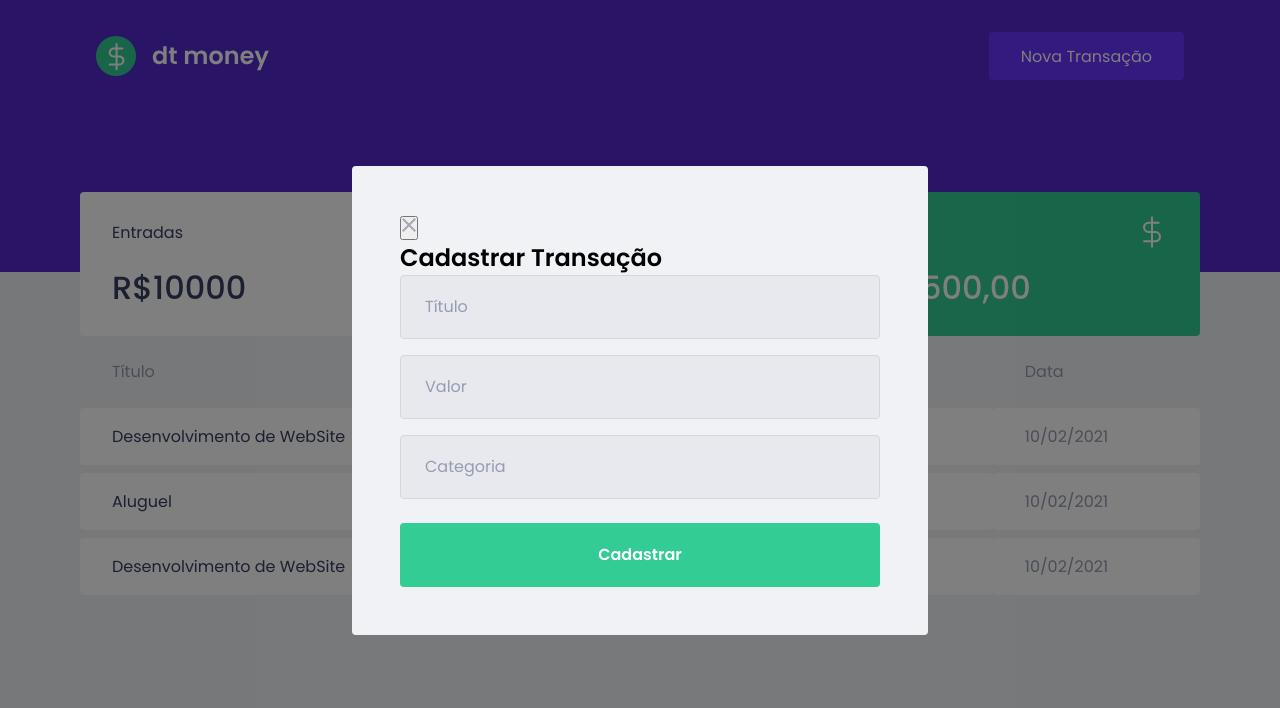
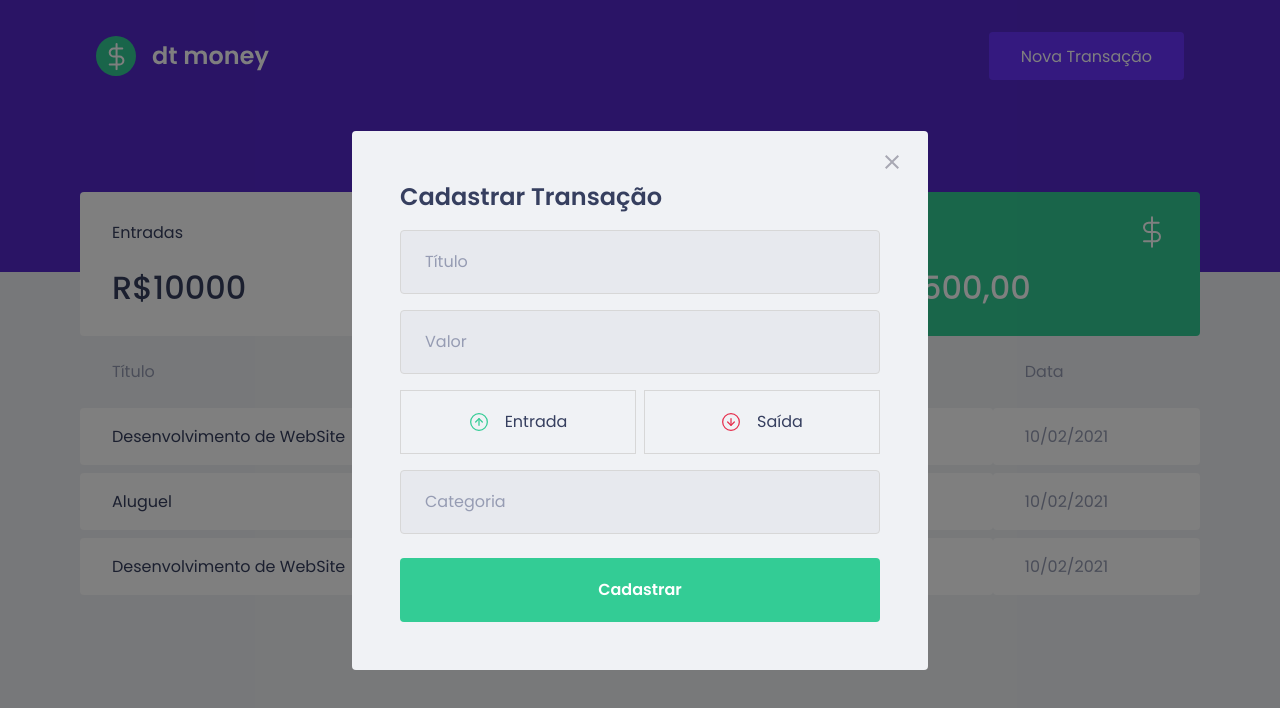
Before and after one commit to marcostaborda/dtmoney-ignite-reactjs, a React (Create React App) app: page / in a window 1280 px wide. Both pictures are taken after a click on the button "Nova Transação". Shown: the top 708 px of the page. Built offline with nearby package versions, Linux system fonts and the light colour scheme; no server answers; what miragejs would draw is missing.

Commit message:
feat: criação dos bottons de tipos transações.

```diff
--- a/package.json
+++ b/package.json
@@ -7,6 +7,7 @@
     "@testing-library/react": "^11.1.0",
     "@testing-library/user-event": "^12.1.10",
     "axios": "^0.21.1",
+    "polished": "^4.1.1",
     "react": "^17.0.1",
     "react-dom": "^17.0.1",
     "react-modal": "^3.12.1",
--- a/src/components/NewTransactionModal/index.tsx
+++ b/src/components/NewTransactionModal/index.tsx
@@ -1,15 +1,17 @@
 import Modal from 'react-modal';
-import { Container } from './styles';
+import { Container, ButtonCloseModal, TransactionTypeContainer } from './styles';
 import closeImg from '../../assets/close.svg';
+import incomeImg from '../../assets/income.svg';
+import outcomeImg from '../../assets/outcome.svg';
 
 interface NewTransactionModalProps {
-  onCloseRequestModal : () => void;
+  onCloseRequestModal: () => void;
   isOpenModal: boolean;
 }
 
 Modal.setAppElement("#root");
 
-export function NewTransactionModal({ isOpenModal, onCloseRequestModal  }: NewTransactionModalProps) {
+export function NewTransactionModal({ isOpenModal, onCloseRequestModal }: NewTransactionModalProps) {
   return (
     <Modal
       isOpen={isOpenModal}
@@ -17,14 +19,26 @@
       overlayClassName="react-modal-overlay"
       className="react-modal-content"
     >
-      <button type="button" onClick={onCloseRequestModal}>
-        <img src={closeImg} alt="Sair do modal"/>
-      </button>
+      <ButtonCloseModal type="button" onClick={onCloseRequestModal} className="button-close-react-modal">
+        <img src={closeImg} alt="Sair do modal" />
+      </ButtonCloseModal>
       <Container>
         <h2>Cadastrar Transação</h2>
-        <input type="text" placeholder="Título"/>
-        <input type="text" placeholder="Valor"/>
-        <input type="text" placeholder="Categoria"/>
+        <input type="text" placeholder="Título" />
+        <input type="text" placeholder="Valor" />
+
+        <TransactionTypeContainer>
+          <button type="button">
+            <img src={incomeImg} alt="Entrada" />
+            <span>Entrada</span>
+          </button>
+          <button type="button">
+            <img src={outcomeImg} alt="Saída" />
+            <span>Saída</span>
+          </button>
+        </TransactionTypeContainer>
+
+        <input type="text" placeholder="Categoria" />
         <button type="submit">
           Cadastrar
         </button>
--- a/src/components/NewTransactionModal/styles.ts
+++ b/src/components/NewTransactionModal/styles.ts
@@ -1,10 +1,11 @@
 import styled from 'styled-components';
+import { darken } from 'polished';
 
 export const Container = styled.form`
-  h1 {
+  h2 {
     color: var(--text-title);
     font-size: 1.5rem;
-    margin-bottom: 2rem;
+    margin-bottom: 1rem;
   }
 
   input {
@@ -45,10 +46,11 @@
       filter: brightness(0.9);
     }
   }
+`;
 
-  button[type="button"] {
+export const ButtonCloseModal = styled.button`
   position: absolute;
-    right: 1.5rem;
+  right: 1.8rem;
   top: 1.5rem;
   border: 0;
   background: transparent;
@@ -59,5 +61,41 @@
     filter: brightness(0.7);
     transform: translate(0, 50);
   }
+`;
+
+export const TransactionTypeContainer = styled.div`
+  margin: 1rem 0;
+  display: grid;
+  grid-template-columns: 1fr 1fr;
+  gap: 0.5rem;
+
+
+  button {
+    height: 4rem;
+    border: 1px solid #d7d7d7;
+
+    background: transparent;
+
+    display: flex;
+    align-items: center;
+    justify-content: center;
+
+    transition: border-color 0.2s;
+
+    &:hover {
+      border-color: ${darken(0.1, '#d7d7d7')}
+    }
+
+    img {
+      width: 20px;
+      height: 20px;
+    }
+
+    span {
+      display: inline-block;
+      margin-left: 1rem;
+      font-size: 1rem;
+      color: var(--text-title);
+    }
   }
 `;
```
Also changed, not shown: 1 other file (tests, documents, lock files or other folders). Lines whose indentation alone changed are shown as unchanged.
